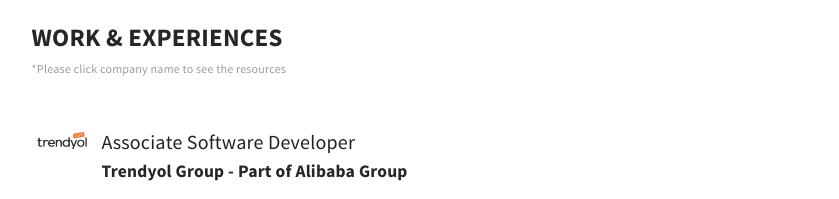
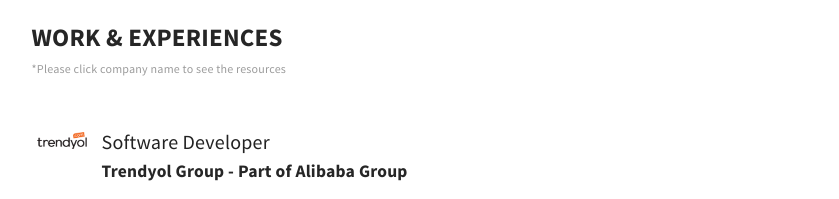
Before and after one commit to ahmetbcakici/ahmetbcakici.me, a plain HTML site: page index.html in a window 1280 px wide. Shown: the part 903-1102 px from the top of the page, without its empty margins (250-1089 px from the left). Drawn offline with Linux system fonts and the light colour scheme; a script that the page names is missing.

Commit message:
update title

```diff
--- a/index.html
+++ b/index.html
@@ -159,7 +159,7 @@
                                 <div class="works-img"><img src="assets/img/works/trendyol.png" alt="inteach" width="50px"></div>
                             </div>
                             <div class="works-block">
-                                <p class="works-title">Associate Software Developer</p>
+                                <p class="works-title">Software Developer</p>
                                 <p class="works-company"><a href="https://www.trendyol.com" target="_blank" class="fancybox-thumb link-effect link-before" rel="fancybox-thumb">Trendyol Group - Part of Alibaba Group</a></p>
                                 <p class="works-about">Part of an Agile team developing an online delivery platform on microservices architecture</p>
                                 <p>Technologies: </p>
```
